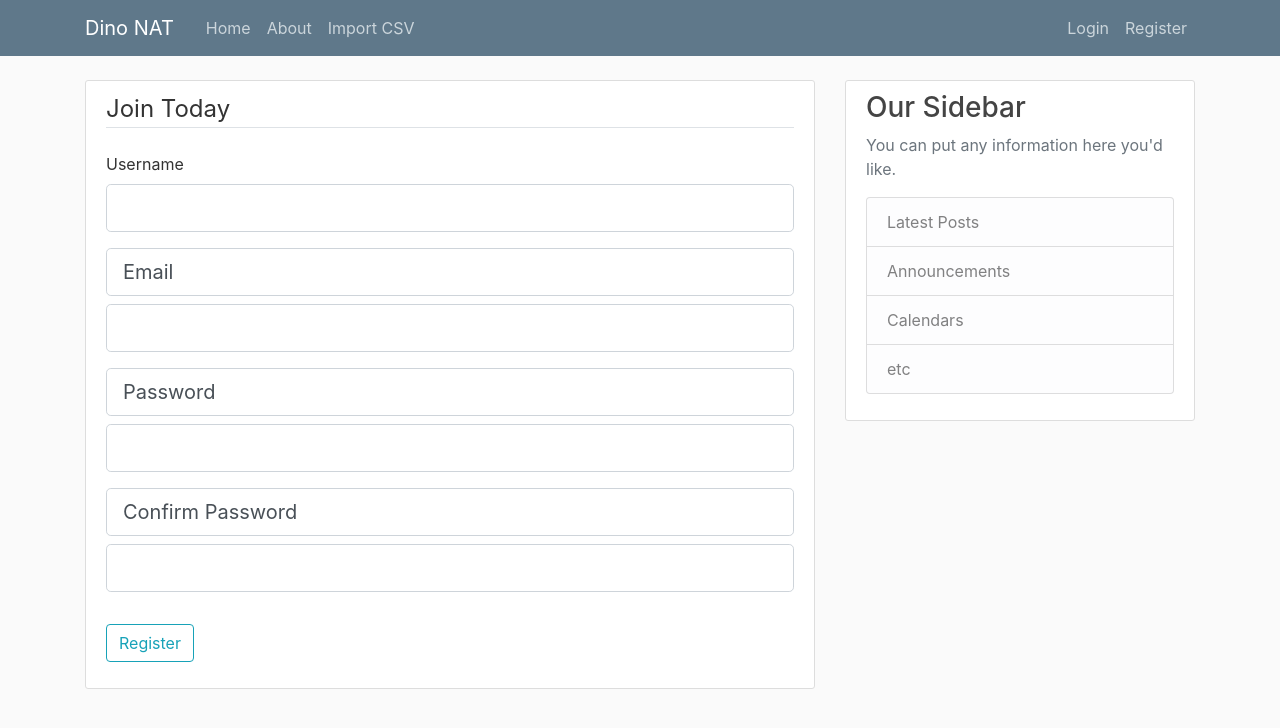
After one commit to gcaudle66/Dino_NAT, a Flask app: page /register in a window 1280 px wide. The commit adds this page. Shown: the top 728 px of the page. Run offline with Flask 2, Linux system fonts and the light colour scheme; some libraries are stand-ins or nearby versions.

Commit message:
webui is working with site.db. work on login procedure and insert into db next. Webui converted to package and run.py now executes UI.

```diff
--- a/mine_wlc_ap.py
+++ b/mine_wlc_ap.py
@@ -46,7 +46,7 @@ def parseCSV(csv_choice):
     """ using a TextFSM template that looks for only certain \n""" \
     """ fields in the CSV. These fields are defined in the   \n""" \
     """ below mentioned template variable                    \n"""
-    with open(f'{cur_path}\\templates\\cisco_ap_from_csv_template_ALL-v3.textfsm') as template:
+    with open(f'{cur_path}/templates/cisco_ap_from_csv_template-v3.textfsm') as template:
         results_template = textfsm.TextFSM(template)
         content2parse = open(csv_choice)
         content = content2parse.read()
--- /dev/null
+++ b/run.py
@@ -0,0 +1,57 @@
+##from flask import Flask, render_template, url_for, request, redirect, flash
+##from forms import RegistrationForm, LoginForm
+##from flask_sqlalchemy import SQLAlchemy
+##from datetime import datetime
+##from models import User, Post
+##
+##app = Flask(__name__)
+##
+#### Generated by secrets.token_hex(16) module
+##SECRET_KEY = "fd73aa502bb6bb9bfd3e7657ebc0a550"
+##app.config['SECRET_KEY'] = SECRET_KEY
+##app.config["SQLALCHEMY_DATABASE_URI"] = "sqlite:///site.db"
+##db = SQLAlchemy(app)
+##
+##
+##
+##@app.route("/home")
+##@app.route("/")
+##def home():
+##	return render_template("home.html", title="Home Page")
+##
+##@app.route("/about")
+##def about():
+##	return render_template("about.html")
+##
+##@app.route("/register", methods=["GET", "POST"])
+##def register():
+##	form = RegistrationForm()
+##	if form.validate_on_submit():
+##                flash(f"User Account Created for {form.username.data}!", category="success")
+##                return redirect(url_for("home"))
+##	return render_template("register.html", title="Register", form=form)
+##
+##@app.route("/login", methods=["GET", "POST"])
+##def login():
+##	form = LoginForm()
+##	if form.validate_on_submit():
+##                if form.email.data == "admin@me.com" and form.password.data == "password":
+##                        flash(f"You have been logged in as {form.email.data}!", "success")
+##                        return redirect(url_for("home"))
+##                else:
+##                        flash("Login unsuccessful. Please check username or password.", "danger")
+##	return render_template("login.html", title="Login", form=form)
+
+##@app.route("/import", methods=["GET", "POST"])
+##def imports():
+##	form = PostForm()
+##        if user.authenticated:
+##        return redirect(request.url)
+##        else:
+##                flash("Please login first!", "danger")
+##                return redirect(url_for("login")
+##	return render_template("import.html", title="Import CSV", form=form)
+from webui import app
+
+if __name__ == "__main__":
+        app.run()
--- /dev/null
+++ b/webui/forms.py
@@ -0,0 +1,22 @@
+from flask_wtf import FlaskForm
+from wtforms import StringField, PasswordField, SubmitField, BooleanField
+from wtforms.validators import DataRequired, Length, Email, EqualTo
+
+class RegistrationForm(FlaskForm):
+    username = StringField(label='Username', validators=[DataRequired(),
+                                                   Length(min=2, max=20)])
+    email = StringField(label="Email",
+                        validators=[DataRequired(), Email()])
+    password = PasswordField(label="Password", validators=[DataRequired()])
+    confirm_password = PasswordField(label="Confirm Password",
+                                     validators=[DataRequired(),
+                                                 EqualTo('password')])
+    submit = SubmitField("Register")
+
+
+class LoginForm(FlaskForm):
+    email = StringField(label="Email",
+                        validators=[DataRequired(), Email()])
+    password = PasswordField(label="Password", validators=[DataRequired()])
+    remember = BooleanField(label="Remember Me")
+    login = SubmitField(label="Login")
--- /dev/null
+++ b/webui/retired_delete/run.py
@@ -0,0 +1,4 @@
+from webui import app
+
+if __name__ == "__main__":
+        app.run()
--- /dev/null
+++ b/webui/routes.py
@@ -0,0 +1,43 @@
+from flask import Flask, render_template, url_for, request, redirect, flash
+from webui import app
+from webui.forms import RegistrationForm, LoginForm
+from webui.models import User, Post
+
+
+@app.route("/home")
+@app.route("/")
+def home():
+	return render_template("home.html", title="Home Page")
+
+@app.route("/about")
+def about():
+	return render_template("about.html")
+
+@app.route("/register", methods=["GET", "POST"])
+def register():
+	form = RegistrationForm()
+	if form.validate_on_submit():
+                flash(f"User Account Created for {form.username.data}!", category="success")
+                return redirect(url_for("home"))
+	return render_template("register.html", title="Register", form=form)
+
+@app.route("/login", methods=["GET", "POST"])
+def login():
+	form = LoginForm()
+	if form.validate_on_submit():
+                if form.email.data == "admin@me.com" and form.password.data == "password":
+                        flash(f"You have been logged in as {form.email.data}!", "success")
+                        return redirect(url_for("home"))
+                else:
+                        flash("Login unsuccessful. Please check username or password.", "danger")
+	return render_template("login.html", title="Login", form=form)
+
+##@app.route("/import", methods=["GET", "POST"])
+##def imports():
+##	form = PostForm()
+##        if user.authenticated:
+##        return redirect(request.url)
+##        else:
+##                flash("Please login first!", "danger")
+##                return redirect(url_for("login")
+##	return render_template("import.html", title="Import CSV", form=form)
--- a/webui/templates/layout.html
+++ b/webui/templates/layout.html
@@ -23,11 +23,12 @@
         <div class="navbar-nav mr-auto">
           <a class="nav-item nav-link" href="/">Home</a>
           <a class="nav-item nav-link" href="/about">About</a>
+          <a class="nav-item nav-link" href="/import">Import CSV</a>
         </div>
         <!-- Navbar Right Side -->
         <div class="navbar-nav">
-          <a class="nav-item nav-link" href="/login">Login</a>
-          <a class="nav-item nav-link" href="/register">Register</a>
+          <a class="nav-item nav-link" href="{{ url_for("login") }}">Login</a>
+          <a class="nav-item nav-link" href="{{ url_for("register") }}">Register</a>
         </div>
       </div>
     </div>
@@ -37,7 +38,15 @@
 <main role="main" class="container">
   <div class="row">
     <div class="col-md-8">
-      {% block content %}{% endblock %}
+    {% with messages = get_flashed_messages(with_categories=true) %}
+        {% if messages %}
+            {% for category, message in messages %}
+                <div class="alert alert-{{ category }}">
+                    {{ message }}
+            {% endfor %}
+        {% endif %}
+    {% endwith %}
+    {% block content %}{% endblock %}
     </div>
     <div class="col-md-4">
       <div class="content-section">
--- /dev/null
+++ b/webui/templates/register.html
@@ -0,0 +1,67 @@
+{% extends "layout.html" %}
+{% block content %}
+	<div class="content-section">
+		<form method="POST" action="">
+			{{ form.hidden_tag() }}
+			<fieldset class="form-group">
+				<legend class="border-bottom mb-4">Join Today</legend>
+				<div class="form-group">
+					{{ form.username.label(class="form-control-label") }}
+                                        {% if form.username.errors %}
+                                            {{ form.username(class="form-control form-control-lg is-invalid") }}
+                                            <div class="invalid-feedback">
+                                                {% for error in form.username.errors %}
+                                                    <span>{{ error }}</span>
+                                                {% endfor %}
+                                            </div>
+                                        {% else %}
+                                            {{ form.username(class="form-control form-control-lg") }}
+                                        {% endif %}
+				</div>
+                                <div class="form-group">
+                                        {{ form.email.label(class="form-control form-control-lg") }}
+                                        {% if form.email.errors %}
+                                            {{ form.email(class="form-control form-control-lg is-invalid") }}
+                                            <div class="invalid-feedback">
+                                                {% for error in form.email.errors %}
+                                                    <span>{{ error }}</span>
+                                                {% endfor %}
+                                            </div>
+                                        {% else %}
+                                            {{ form.email(class="form-control form-control-lg") }}
+                                        {% endif %}
+				</div>
+                                <div class="form-group">
+                                        {{ form.password.label(class="form-control form-control-lg") }}
+                                        {% if form.password.errors %}
+                                            {{ form.password(class="form-control form-control-lg is-invalid") }}
+                                            <div class="invalid-feedback">
+                                                {% for error in form.password.errors %}
+                                                    <span>{{ error }}</span>
+                                                {% endfor %}
+                                            </div>
+                                        {% else %}
+                                            {{ form.password(class="form-control form-control-lg") }}
+                                        {% endif %}
+				</div>
+				<div class="form-group">
+                                        {{ form.confirm_password.label(class="form-control form-control-lg") }}
+                                        {% if form.confirm_password.errors %}
+                                            {{ form.confirm_password(class="form-control form-control-lg is-invalid") }}
+                                            <div class="invalid-feedback">
+                                                {% for error in form.confirm_password.errors %}
+                                                    <span>{{ error }}</span>
+                                                {% endfor %}
+                                            </div>
+                                        {% else %}
+                                            {{ form.confirm_password(class="form-control form-control-lg") }}
+                                        {% endif %}
+				</div>
+                                <div class="form-group">
+			</fieldset>
+			<div class="form-group">
+				{{ form.submit(class="btn btn-outline-info") }}
+			</div>
+		</form>
+	</div>
+{% endblock content %}
```
Also changed, not shown: webui/__init__.py (added, +12 -0 lines), webui/dinonn.py (deleted, +0 -29 lines), webui/models.py (added, +22 -0 lines), webui/retired_delete/dinonn.py (added, +69 -0 lines), webui/templates/app.py (added, +69 -0 lines), webui/templates/import.html (added, +28 -0 lines), webui/templates/login.html (added, +47 -0 lines), webui/site.db (added), 1 other file.
